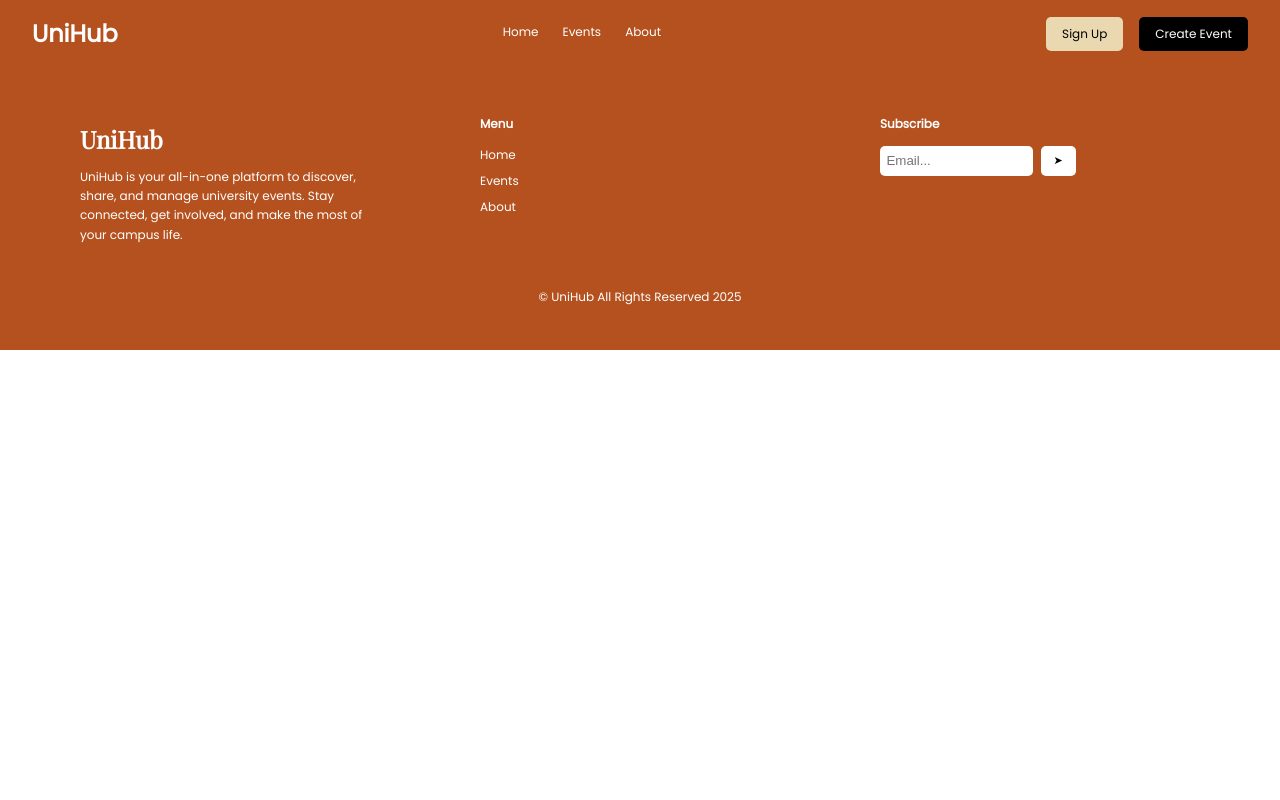
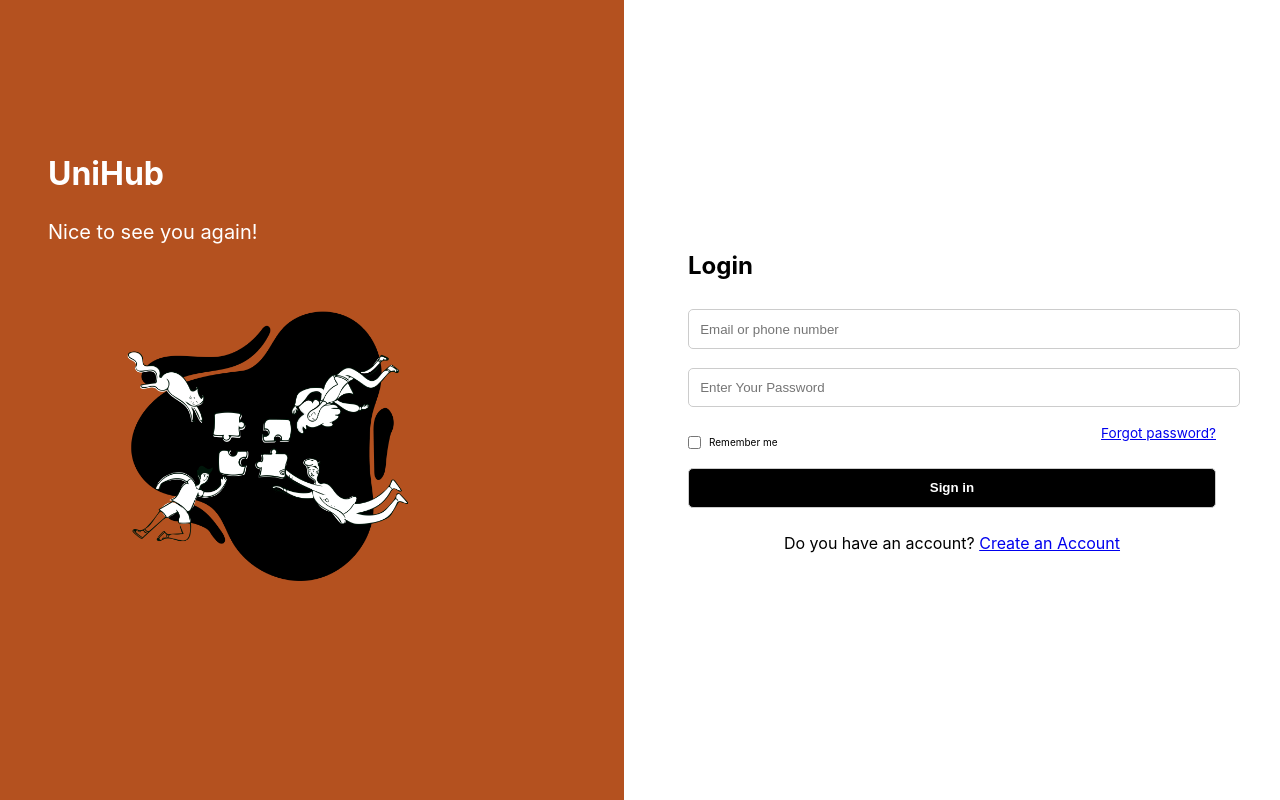
Before and after one commit to IshiniSamarasinghe/unihub-frontend, a React (Create React App) app: page /signin in a window 1280 px wide. Built offline with nearby package versions, Linux system fonts and the light colour scheme.

Commit message:
login page created

```diff
--- a/src/App.js
+++ b/src/App.js
@@ -7,11 +7,13 @@ import PastEvents from './pages/PastEvents';
 import About from './pages/About';
 import SignUp from './pages/SignUp';
 import EventDetails from './pages/EventDetails';
-
+import SignIn from './pages/SignIn';
 
 function LayoutWrapper({ children }) {
   const location = useLocation();
-  const hideLayout = location.pathname === '/signup'; // add more paths if needed
+
+  // ✅ Hide layout on signup and signin pages
+  const hideLayout = ['/signup', '/signin'].includes(location.pathname);
 
   return (
     <>
@@ -32,6 +34,7 @@ function App() {
           <Route path="/past-events" element={<PastEvents />} />
           <Route path="/about" element={<About />} />
           <Route path="/signup" element={<SignUp />} />
+          <Route path="/signin" element={<SignIn />} />
           <Route path="/event/:id" element={<EventDetails />} />
         </Routes>
       </LayoutWrapper>
--- /dev/null
+++ b/src/pages/SignIn.css
@@ -0,0 +1,87 @@
+/* src/pages/SignIn.css */
+.signin-container {
+    display: flex;
+    height: 100vh;
+}
+
+.signin-left {
+    flex: 1;
+    background-color: #b4511f;
+    color: white;
+    padding: 3rem;
+    display: flex;
+    flex-direction: column;
+    justify-content: center;
+}
+
+.signin-left .welcome-text {
+    margin-top: 1rem;
+    font-size: 20px;
+    max-width: 500px;
+    margin-top: 5px;
+}
+
+.signin-left .logo {
+    font-size: 2rem;
+    font-weight: bold;
+    margin-top: -50px;
+}
+
+.signin-illustration {
+    margin-top: 2rem;
+    width: 80%;
+    max-width: 300px;
+    margin-left: 70px;
+}
+
+.signin-right {
+    flex: 1;
+    padding: 4rem;
+    display: flex;
+    flex-direction: column;
+    justify-content: center;
+}
+
+.signin-form input,
+.signin-form button {
+    width: 100%;
+    margin: 0.6rem 0;
+    padding: 0.7rem;
+    border: 1px solid #ccc;
+    border-radius: 5px;
+}
+
+.signin-btn {
+    background-color: black;
+    color: white;
+    font-weight: bold;
+    cursor: pointer;
+}
+
+.signin-options {
+    display: flex;
+    justify-content: space-between;
+    font-size: 0.85rem;
+    margin-top: 0.5rem;
+
+
+}
+
+.signup-redirect {
+    margin-top: 1rem;
+    text-align: center;
+}
+
+.forgot-password {
+    text-align: right;
+}
+
+.remember-me {
+    display: flex;
+    align-items: center;
+    gap: 8px;
+    white-space: nowrap;
+    font-size: 10px;
+    margin-top: 1.5px;
+
+}
--- /dev/null
+++ b/src/pages/SignIn.js
@@ -0,0 +1,40 @@
+// src/pages/SignIn.js
+
+import React from 'react';
+import './SignIn.css';
+import { Link } from 'react-router-dom';
+
+function SignIn() {
+    return (
+        <div className="signin-container">
+            {/* Left Section */}
+            <div className="signin-left">
+                <h1 className="logo">UniHub</h1>
+                <p className="welcome-text">Nice to see you again!</p>
+                <img src="/assets/signin-img.png" alt="Illustration" className="signin-illustration" />
+            </div>
+
+            {/* Right Section */}
+            <div className="signin-right">
+                <h2>Login</h2>
+                <form className="signin-form">
+                    <input type="text" placeholder="Email or phone number" />
+                    <input type="password" placeholder="Enter Your Password" />
+                    <div className="signin-options">
+                        <label className="remember-me">
+                            <input type="checkbox" /> Remember me
+                        </label>
+                        <a href="/" className="forgot-password">Forgot password?</a>
+                    </div>
+
+                    <button type="submit" className="signin-btn">Sign in</button>
+                    <p className="signup-redirect">
+                        Do you have an account? <a href="/signup">Create an Account</a>
+                    </p>
+                </form>
+            </div>
+        </div>
+    );
+}
+
+export default SignIn;
--- a/src/pages/SignUp.js
+++ b/src/pages/SignUp.js
@@ -2,6 +2,8 @@
 
 import React, { useState } from 'react';
 import './SignUp.css';
+// eslint-disable-next-line no-unused-vars
+import { Link } from 'react-router-dom';
 
 function SignUp() {
   const [roles, setRoles] = useState([{ society: '', role: '' }]);
@@ -63,7 +65,10 @@ function SignUp() {
           <div className="terms">
             <input type="checkbox" id="agree" className="box" />
             <label htmlFor="agree" className="terms-text">
-              You already have an account? <a href="/login">Sign in</a>
+              <p>
+                You already have an account?&nbsp;
+                <Link to="/signin">Sign in</Link>
+              </p>
             </label>
           </div>
 
```
Also changed, not shown: public/assets/signin-img.png (added).
